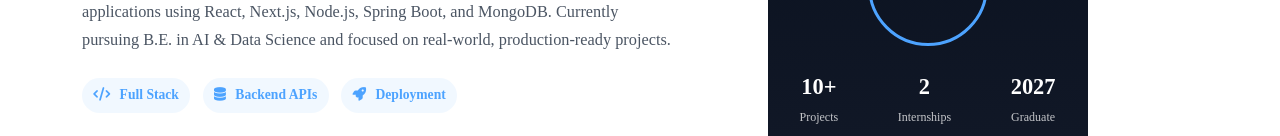
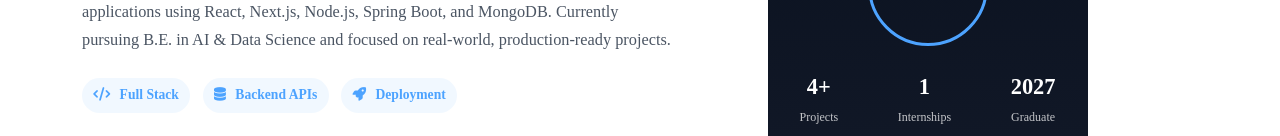
Before and after one commit to Omkar-Gawali/omkargawali, a Next.js app: page / in a window 1280 px wide. Shown: the part 325-461 px from the top of the page. Built offline with nearby package versions, Linux system fonts and the light colour scheme.

Commit message:
data updated

```diff
--- a/app/page.tsx
+++ b/app/page.tsx
@@ -118,11 +118,11 @@ export default function HomePage() {
 
               <div className="profile-stats">
                 <div>
-                  <strong>10+</strong>
+                  <strong>4+</strong>
                   <span>Projects</span>
                 </div>
                 <div>
-                  <strong>2</strong>
+                  <strong>1</strong>
                   <span>Internships</span>
                 </div>
                 <div>
```
